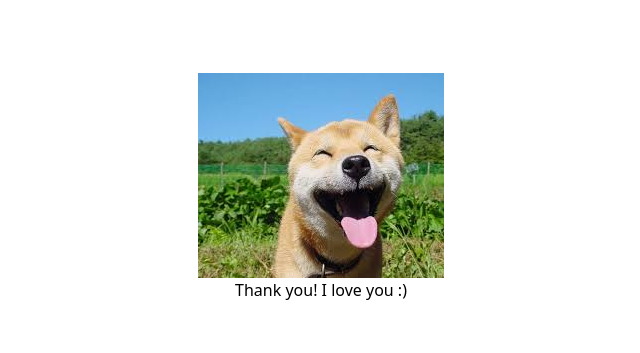
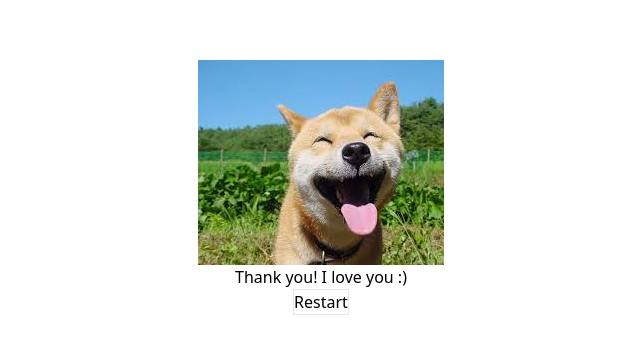
Before and after one commit to LiamMcCausland/promposal, a website: page finish.html in a window 1280 px wide. Shown: the part 213-566 px from the top of the page, without its empty margins (319-959 px from the left). Drawn offline with Linux system fonts and the light colour scheme.

Commit message:
Update finish.html

```diff
--- a/finish.html
+++ b/finish.html
@@ -13,6 +13,7 @@
   <div class="flex items-center justify-center h-screen flex-col ">
     <img class="w-22 h-auto" src="img/images.jpeg" alt="">
     <h1>Thank you! I love you :)</h1>
+    <a class="border btn" href="index.html">Restart</a>
   </div>
 </body>
 
```
